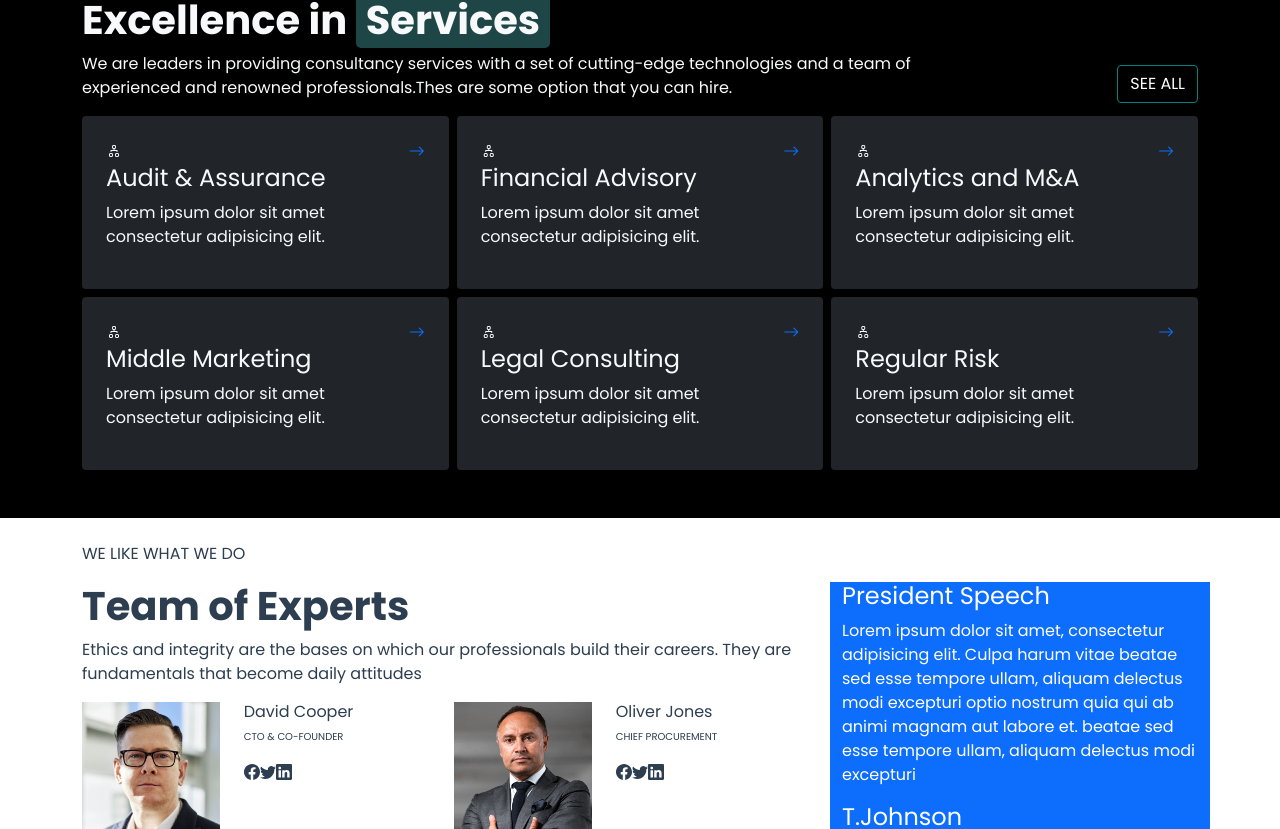
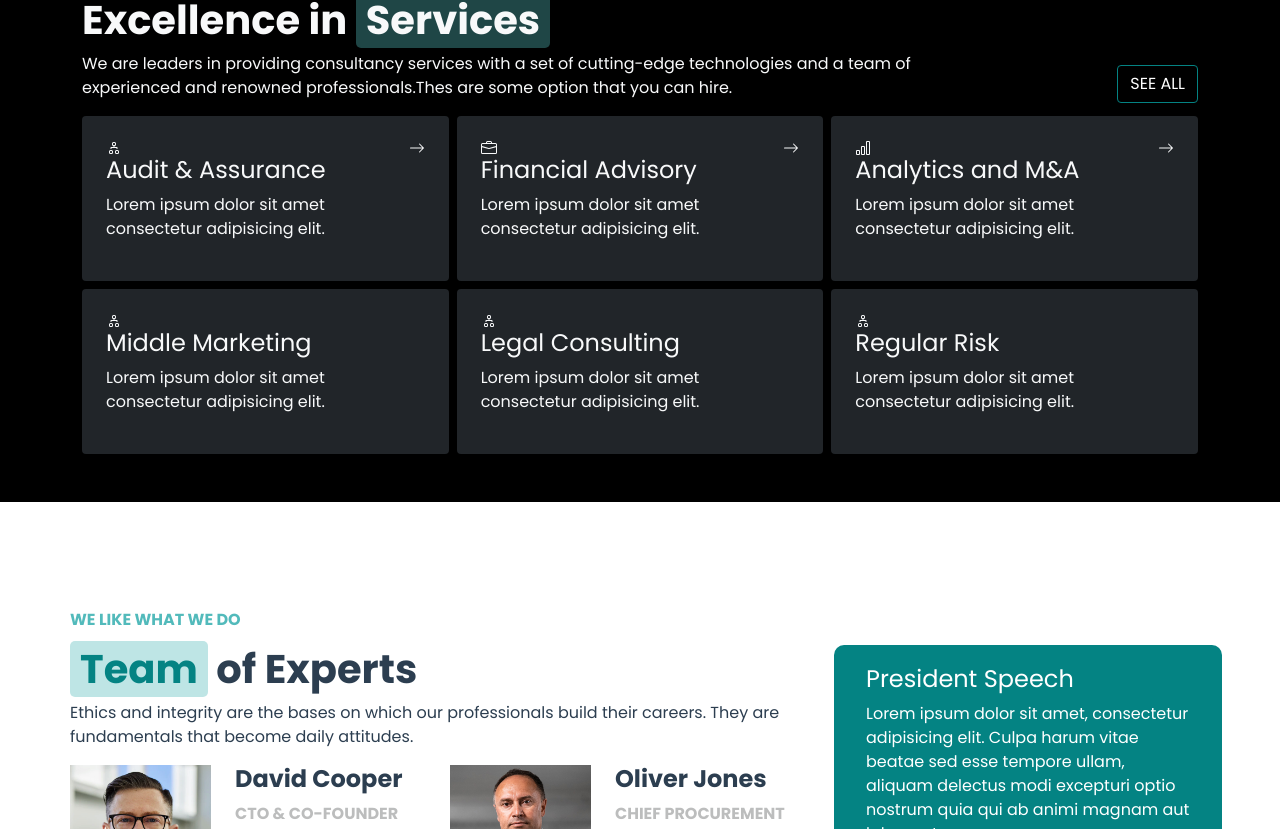
Before and after one commit to gioiascari/proj-html-vuejs, a Vue app: page / in a window 1280 px wide. Shown: the part 1971-2800 px from the top of the page. Built offline with nearby package versions, Linux system fonts and the light colour scheme.

Commit message:
team area completata ma sarebbe da sistemare le icone

```diff
--- a/src/components/BusinessArea.vue
+++ b/src/components/BusinessArea.vue
@@ -33,11 +33,19 @@
           <div class="p-4 bg-dark rounded">
             <div class="icon d-flex justify-content-between">
               <!-- icona trovata ma non è uguale, devo cercarne un'altra, intanto mi salvo il nome -->
-              <i class="bi bi-diagram-2 w-100"></i>
-              <a href="#"> <i class="bi bi-arrow-right"></i></a>
+              <b-icon
+                :icon="icon"
+                v-for="(icon, j) in item.icon"
+                :key="j"
+              ></b-icon>
+              <!-- <a href="#"> <i class="bi bi-arrow-right"></i></a> -->
             </div>
 
             <div class="text">
+              <!-- Icone -->
+
+              <!--/ Icone -->
+
               <h1 class="fs-4">{{ item.argument }}</h1>
               <p>{{ item.lorem }}</p>
             </div>
@@ -56,26 +64,32 @@ export default {
     return {
       title: [
         {
+          icon: ["diagram2", "arrow-right"],
           argument: "Audit & Assurance",
           lorem: "Lorem ipsum dolor sit amet consectetur adipisicing elit.",
         },
         {
+          icon: ["briefcase", "arrow-right"],
           argument: "Financial Advisory",
           lorem: "Lorem ipsum dolor sit amet consectetur adipisicing elit.",
         },
         {
+          icon: ["bar-chart", "arrow-right"],
           argument: "Analytics and M&A",
           lorem: "Lorem ipsum dolor sit amet consectetur adipisicing elit.",
         },
         {
+          icon: ["diagram2"],
           argument: "Middle Marketing",
           lorem: "Lorem ipsum dolor sit amet consectetur adipisicing elit.",
         },
         {
+          icon: ["diagram2"],
           argument: "Legal Consulting",
           lorem: "Lorem ipsum dolor sit amet consectetur adipisicing elit.",
         },
         {
+          icon: ["diagram2"],
           argument: "Regular Risk",
           lorem: "Lorem ipsum dolor sit amet consectetur adipisicing elit.",
         },
--- a/src/components/GetInTouch.vue
+++ b/src/components/GetInTouch.vue
@@ -124,7 +124,7 @@
           </div>
 
           <!-- /Contatti -->
-          <button class="btn btn_hover1">View Map</button>
+          <button class="btn btn_hover">View Map</button>
         </div>
         <!-- /Data Agency -->
       </div>
--- a/src/components/JumbotronHeader.vue
+++ b/src/components/JumbotronHeader.vue
@@ -5,7 +5,7 @@
         <div class="col-2 col-sm-2 m-0">
           <!-- logo -->
           <div id="logo">
-            <h1><span>NEX</span>GEN</h1>
+            <img alt="Vue logo" src="../assets/img/nexgen-logo.svg" />
           </div>
           <!-- /logo -->
         </div>
--- a/src/components/TeamArea.vue
+++ b/src/components/TeamArea.vue
@@ -1,10 +1,10 @@
 <template>
   <div>
-    <div class="container-md py-4">
+    <div class="container-md p_gioia">
       <!-- Paragrafetto iniziale -->
       <div class="row">
-        <div class="col-12">
-          <p>WE LIKE WHAT WE DO</p>
+        <div class="col-12 font_color">
+          <h6 class="font_color py-2"><strong>WE LIKE WHAT WE DO</strong></h6>
         </div>
       </div>
       <!-- /Paragrafetto iniziale -->
@@ -13,19 +13,23 @@
           <!-- Titolo e paragrafo di 'Team Experts' -->
           <div class="text-team">
             <h1>
-              <strong><span>Team</span> of Experts</strong>
+              <strong><span class="bg-opacity">Team</span> of Experts</strong>
             </h1>
             <p>
               Ethics and integrity are the bases on which our professionals
               build their careers. They are fundamentals that become daily
-              attitudes
+              attitudes.
             </p>
           </div>
           <!-- /Titolo e paragrafo di 'Team Experts' -->
           <!-- Griglia Team -->
 
           <div class="row g-2">
-            <div class="col-6" v-for="(item, i) in teams" :key="i">
+            <div
+              class="col-sm-6 col-md-6 col-6"
+              v-for="(item, i) in teams"
+              :key="i"
+            >
               <div class="row">
                 <div class="col-5">
                   <div>
@@ -37,15 +41,22 @@
                   </div>
                 </div>
 
-                <div class="col-7">
-                  <div class="text-teams">
-                    <h1 class="fs-6">{{ item.namePerson }}</h1>
-                    <p class="font_size">{{ item.job }}</p>
-                    <b-icon
-                      :icon="icon"
-                      v-for="(icon, j) in item.icon"
-                      :key="j"
-                    ></b-icon>
+                <div class="col-sm-6 col-md-6 col-6 d-flex">
+                  <div class="text-teams d-flex flex-column">
+                    <h1 class="fs-4 font_weight">{{ item.namePerson }}</h1>
+                    <p class="font_size text_color font_weight1">
+                      {{ item.job }}
+                    </p>
+                    <div class="icon-container w-100">
+                      <b-icon
+                        :icon="icon"
+                        v-for="(icon, j) in item.icon"
+                        :key="j"
+                        style="color: #048383"
+                        class="bg-opacity b-radius2"
+                        font-scale="3"
+                      ></b-icon>
+                    </div>
                   </div>
                 </div>
               </div>
@@ -54,14 +65,23 @@
 
           <!-- /Griglia Team -->
         </div>
-        <div class="col-4 bg-primary text-white">
-          <div class="text-president">
+        <div class="col-4 bg_btn text-white b-radius">
+          <div class="text-president p_20">
             <h1 class="fs-4">President Speech</h1>
             <p>
               Lorem ipsum dolor sit amet, consectetur adipisicing elit. Culpa
               harum vitae beatae sed esse tempore ullam, aliquam delectus modi
               excepturi optio nostrum quia qui ab animi magnam aut labore et.
-              beatae sed esse tempore ullam, aliquam delectus modi excepturi
+            </p>
+            <p>
+              Lorem ipsum dolor sit amet, consectetur adipisicing elit. Culpa
+              harum vitae beatae sed esse tempore ullam, aliquam delectus modi
+              excepturi optio nostrum quia qui ab animi magnam aut labore et.
+            </p>
+            <p>
+              Lorem ipsum dolor sit amet, consectetur adipisicing elit. Culpa
+              harum vitae beatae sed esse tempore ullam, aliquam delectus modi
+              excepturi optio nostrum quia qui ab animi magnam aut labore et.
             </p>
             <h4>T.Johnson</h4>
           </div>
@@ -112,7 +132,10 @@ export default {
 };
 </script>
 <style scoped lang="scss">
-.font_size {
-  font-size: 10px;
+.p_gioia {
+  padding: 100px 0px 100px 0px;
+}
+.p_20 {
+  padding: 20px;
 }
 </style>
--- a/src/style/mixin.scss
+++ b/src/style/mixin.scss
@@ -8,8 +8,27 @@ $font-color: white;
 $bg-opacity: #52b9bb60;
 
 // ---------------------STYLE--------------------------------------
+
+//------------------FONT------------------------------------
 .font_color {
   color: #52babb;
+}
+.font_weight {
+  font-weight: 700;
+}
+.font_weight1 {
+  font-weight: 600;
+}
+.text_color {
+  color: #bcbdbd;
+}
+//------------------/ FONT------------------------------------
+//---------------- BG -----------------------------------------
+.bg-opacity {
+  background-color: #52b9bb60;
+  padding: 0px 10px 0px 10px;
+  color: #048383;
+  border-radius: 5px;
 }
 .bg_btn {
   background-color: $color-green;
@@ -22,12 +41,12 @@ $bg-opacity: #52b9bb60;
     color: white;
   }
 }
-.btn_hover1 {
-  background-color: $color-green;
-  color: white;
-  &:hover {
-    border-color: $color-green;
-    background-color: transparent;
-    color: black;
-  }
+
+//----------------/ BG -----------------------------------------
+.b-radius {
+  border-radius: 10px;
 }
+
+.b-radius2 {
+  border-radius: 50px;
+}
```
Also changed, not shown: src/assets/img/nexgen-logo.svg (added).
